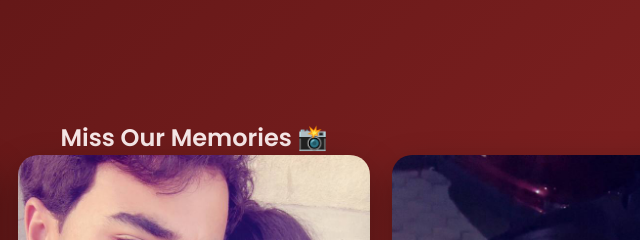
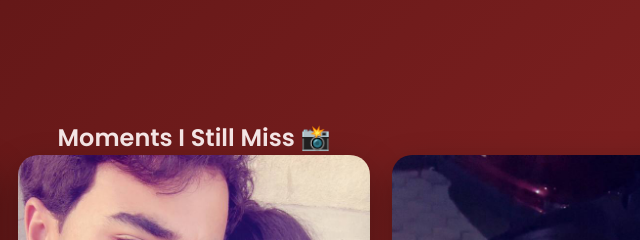
Before and after one commit to Omar-Mostafaa09/letter, a plain HTML site: page index.html in a window 1280 px wide. Shown: the part 1040-1280 px from the top of the page, 446-1086 px from the left. Drawn offline with Linux system fonts and the light colour scheme.

Commit message:
Update index.html

```diff
--- a/index.html
+++ b/index.html
@@ -201,7 +201,7 @@ section{padding:90px 20px;text-align:center;}
 
 <!-- GALLERY -->
 <section>
-<h2>Miss Our Memories 📸</h2>
+<h2>Moments I Still Miss 📸</h2>
 <div class="gallery">
   <img src="photo_2026-02-06_17-32-24.jpg">
   <img src="photo_2026-02-06_17-23-37.jpg">
```
